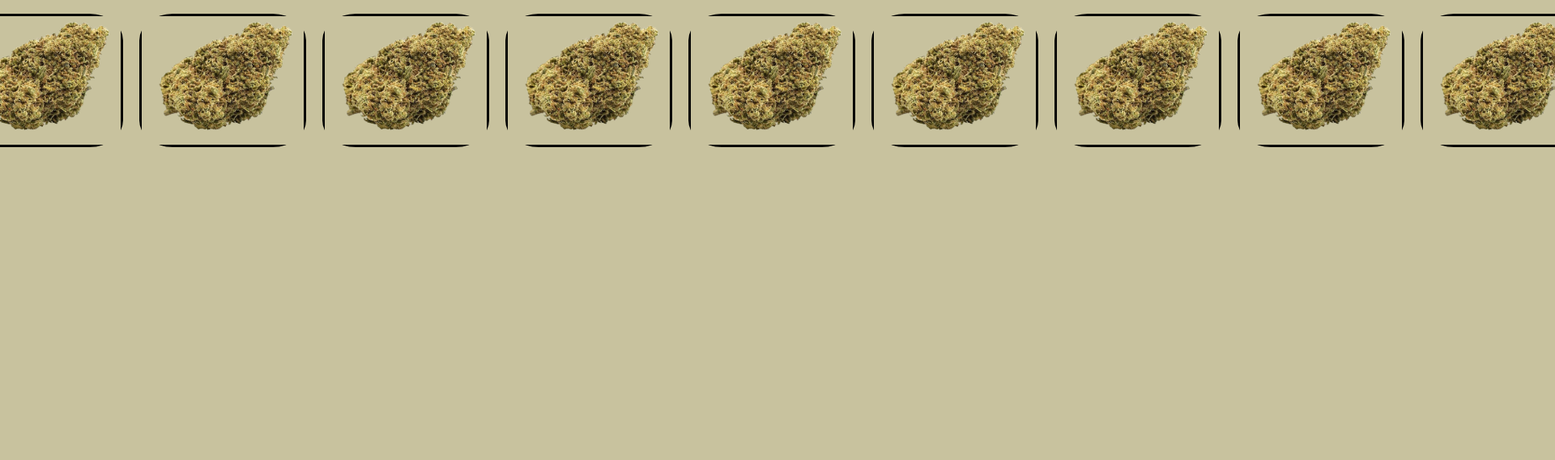
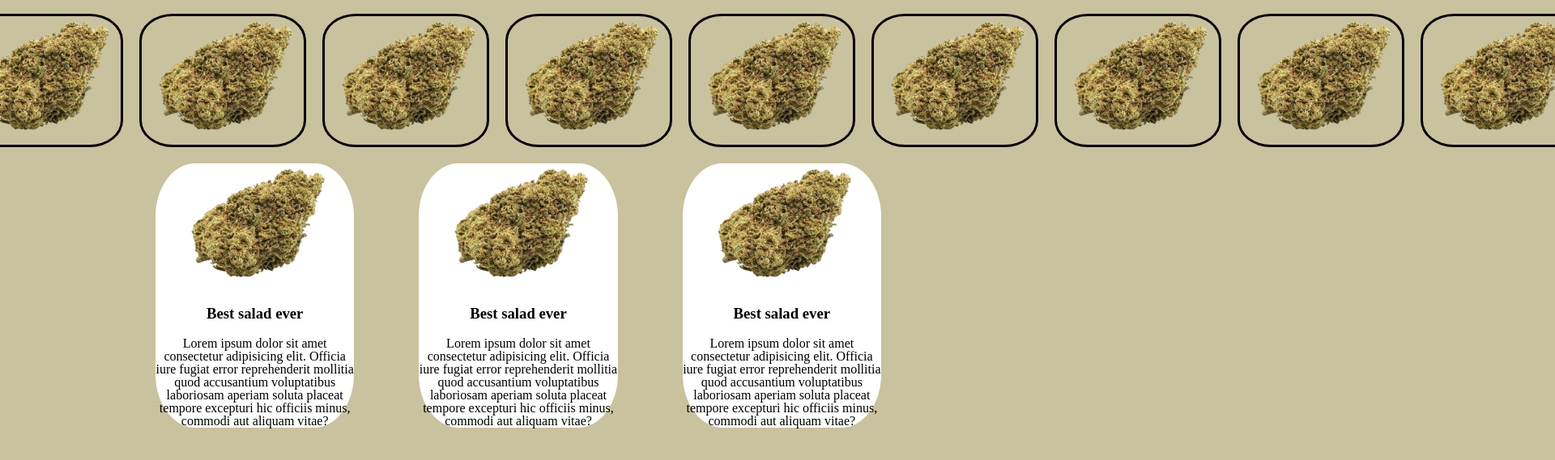
Before and after one commit to GianlucaStrazzeri/cikiWebsite, a plain HTML site: page index.html in a window 1280 px wide. Shown: the part 123-692 px from the top of the page at 81% size, 1920 px wide, since content can reach past the window. Drawn offline with nearby package versions, Linux system fonts and the light colour scheme.

Commit message:
Añadido boxes

```diff
--- a/index.html
+++ b/index.html
@@ -23,41 +23,60 @@
     <div class="carousel">
 
 <div class="imagecarousel">
-    <a href="#"><img src="./Assets/p2-removebg-preview.png" alt="" width="200px"></a>
+    <a href="#"><img src="./Assets/p2.png" alt="" width="200px"></a>
 </div>
 <div class="imagecarousel">
-    <a href="#"><img src="./Assets/p2-removebg-preview.png" alt="" width="200px"></a>
+    <a href="#"><img src="./Assets/p2.png" alt="" width="200px"></a>
 </div>
 <div class="imagecarousel">
-    <a href="#"><img src="./Assets/p2-removebg-preview.png" alt="" width="200px"></a>
+    <a href="#"><img src="./Assets/p2.png" alt="" width="200px"></a>
 </div>
 <div class="imagecarousel">
-    <a href="#"><img src="./Assets/p2-removebg-preview.png" alt="" width="200px"></a>
+    <a href="#"><img src="./Assets/p2.png" alt="" width="200px"></a>
 </div>
 <div class="imagecarousel">
-    <a href="#"><img src="./Assets/p2-removebg-preview.png" alt="" width="200px"></a>
+    <a href="#"><img src="./Assets/p2.png" alt="" width="200px"></a>
 </div>
 <div class="imagecarousel">
-    <a href="#"><img src="./Assets/p2-removebg-preview.png" alt="" width="200px"></a>
+    <a href="#"><img src="./Assets/p2.png" alt="" width="200px"></a>
 </div>
 <div class="imagecarousel">
-    <a href="#"><img src="./Assets/p2-removebg-preview.png" alt="" width="200px"></a>
+    <a href="#"><img src="./Assets/p2.png" alt="" width="200px"></a>
 </div>
 <div class="imagecarousel">
-    <a href="#"><img src="./Assets/p2-removebg-preview.png" alt="" width="200px"></a>
+    <a href="#"><img src="./Assets/p2.png" alt="" width="200px"></a>
 </div>
 <div class="imagecarousel">
-    <a href="#"><img src="./Assets/p2-removebg-preview.png" alt="" width="200px"></a>
+    <a href="#"><img src="./Assets/p2.png" alt="" width="200px"></a>
 </div>
 <div class="imagecarousel">
-    <a href="#"><img src="./Assets/p2-removebg-preview.png" alt="" width="200px"></a>
+    <a href="#"><img src="./Assets/p2.png" alt="" width="200px"></a>
 </div>
-<div class="imagecarousel">
-    <a href="#"><img src="./Assets/p2-removebg-preview.png" alt="" width="200px"></a>
+
 </div>
-<div class="imagecarousel">
-    <a href="#"><img src="./Assets/p2-removebg-preview.png" alt="" width="200px"></a>
+
+<div class="flexing-boxes">
+    <div class="three-boxes">
+        <div class="box">
+            <img src="./Assets/p2.png" alt=""  width="200px" >
+            <h3>Best salad ever</h3>
+            <p>Lorem ipsum dolor sit amet consectetur adipisicing elit. Officia iure fugiat error reprehenderit mollitia quod accusantium voluptatibus laboriosam aperiam soluta placeat tempore excepturi hic officiis minus, commodi aut aliquam vitae?</p>
+        </div>
+
+        <div class="box">
+            <img src="./Assets/p2.png" alt="" width="200px" >
+            <h3>Best salad ever</h3>
+            <p>Lorem ipsum dolor sit amet consectetur adipisicing elit. Officia iure fugiat error reprehenderit mollitia quod accusantium voluptatibus laboriosam aperiam soluta placeat tempore excepturi hic officiis minus, commodi aut aliquam vitae?</p>
+        </div>
+        <div class="box">
+            <img src="./Assets/p2.png" alt="" width="200px" >
+            <h3>Best salad ever</h3>
+            <p>Lorem ipsum dolor sit amet consectetur adipisicing elit. Officia iure fugiat error reprehenderit mollitia quod accusantium voluptatibus laboriosam aperiam soluta placeat tempore excepturi hic officiis minus, commodi aut aliquam vitae?</p>
+        </div>
+    </div>
 </div>
+
+
 
 
 
--- a/styles.css
+++ b/styles.css
@@ -1,5 +1,5 @@
 html, body, div, span, applet, object, iframe,
- h2, h3, h4, h5, h6, p, blockquote, pre,
+  h4, h5, h6, p, blockquote, pre,
 a, abbr, acronym, address, big, cite, code,
 del, dfn, em, img, ins, kbd, q, s, samp,
 small, strike, strong, sub, sup, tt, var,
@@ -44,7 +44,7 @@ table {
 
 /*My code start from here */
 
- *{
+ body{
     background-color: #C8C29E;
 }
 
@@ -68,8 +68,6 @@ table {
 
 }
 
-
-
  .imagecarousel{
     display:flex;
 
@@ -80,9 +78,6 @@ table {
     border-color: black;
     border-width: 3px;
 }
-
-
-
 
 
   @keyframes imagescale {
@@ -108,3 +103,24 @@ table {
       95%   {transform:translate(380px, 0px) ;}
     100% {transform:translate(400px, 0px) ;}
   }
+
+  .flexing-boxes{
+    max-width: 100%;
+    display:flex;
+    justify-content: center;
+    background-color: #C8C29E;
+  }
+
+    .three-boxes{
+        display: flex;
+        justify-content: center;
+        text-align: center;
+        max-width: 70%;
+       gap:80px;
+    }
+
+    .box{
+        border-radius: 20%;
+        background-color: white;
+        margin-top:20px;
+    }
```
Also changed, not shown: Assets/p2.png (renamed from Assets/p2-removebg-preview.png), Assets/p3.png (renamed from Assets/p3-removebg-preview.png), Assets/p4.png (renamed from Assets/91d6007b-5f15-4b2f-928a-e0131ed84205-removebg-preview.png).
